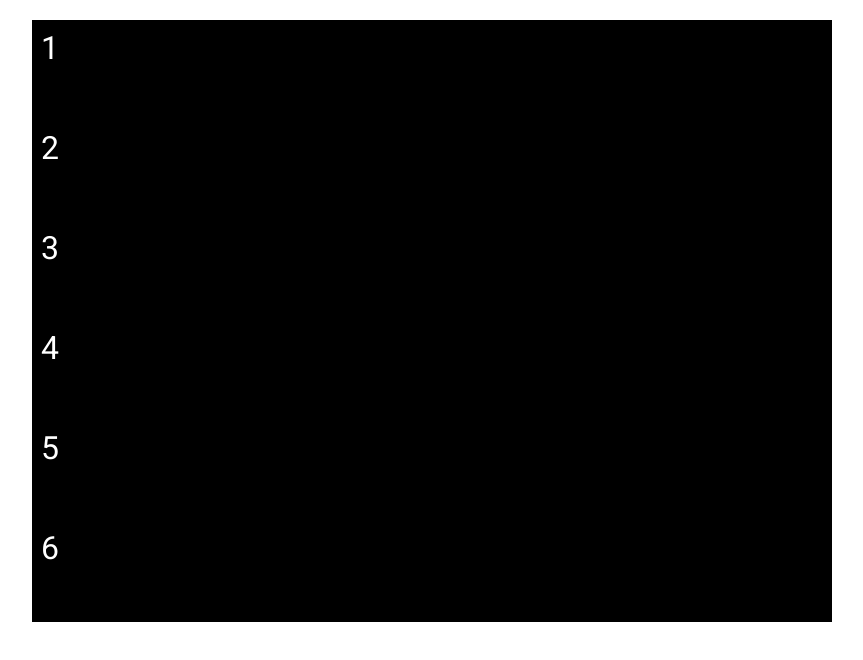
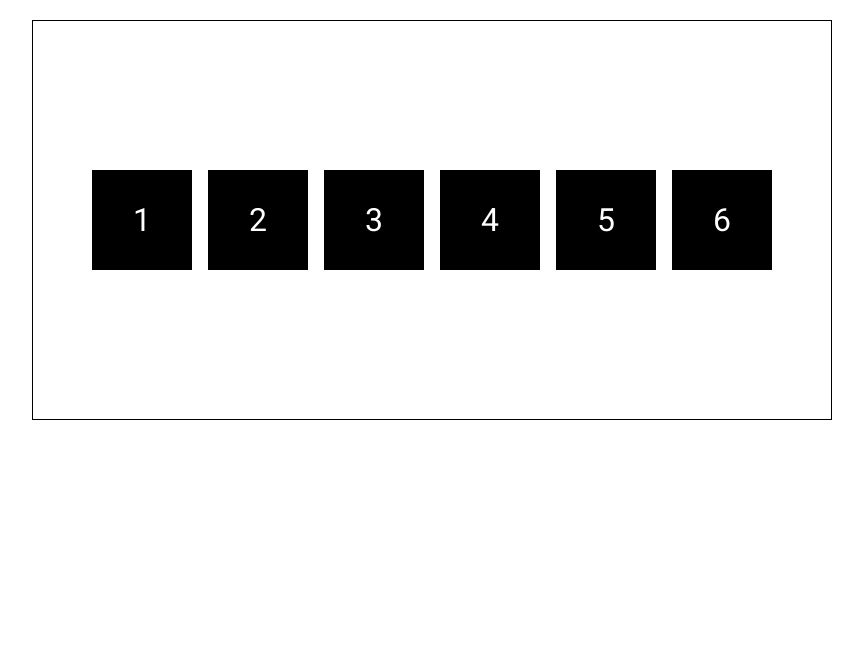
Before and after one commit to shravanshanmugam/learn-ui, a plain HTML site: page flexbox.html in a window 1280 px wide. Shown: the whole page, without its empty margins (208-1071 px from the left). Drawn offline with Linux system fonts and the light colour scheme.

Commit message:
styling flexbox

```diff
--- a/css/flexbox.css
+++ b/css/flexbox.css
@@ -18,13 +18,35 @@ body {
   min-height: 400px;
   margin-inline: auto;
   border: 1px solid black;
+  display: flex;
+  gap: 1rem;
+  /* default value is flex-start for display flex */
+  justify-content: center; /* checkout center, space-around, space-between, space-evenly, flex-end options */
+  /* gap between each box */
+  /* align horizontally or vertically depending on the flex directon row or column */
+  align-items: center;
+  /* default value is row */
+  flex-direction: row; /* checkout column, row-reverse, column-reverse */
+  /* resize window you will see the boxes overflow outside container
+  so we add flex wrap */
+  flex-wrap: wrap;
+  /* shorthand for flex-direction, flex-wrap attributes */
+  /* flex-flow: row wrap; */
+  align-content: space-evenly;
 }
 
+/* note that minimum width of box is 100px and maximum width of container is 800 px
+so if boxes are arranged in same row there would be space for two more boxes */
 .box {
   min-width: 100px;
-  min-height: 100px;
+  /* min-height: 100px; */
+  height: 100px;
   background-color: black;
   color: white;
   font-size: 2rem;
   padding: 0.5rem;
+  /* use these 3 properties to center any element inside of a container */
+  display: flex;
+  justify-content: center;
+  align-items: center;
 }
```
